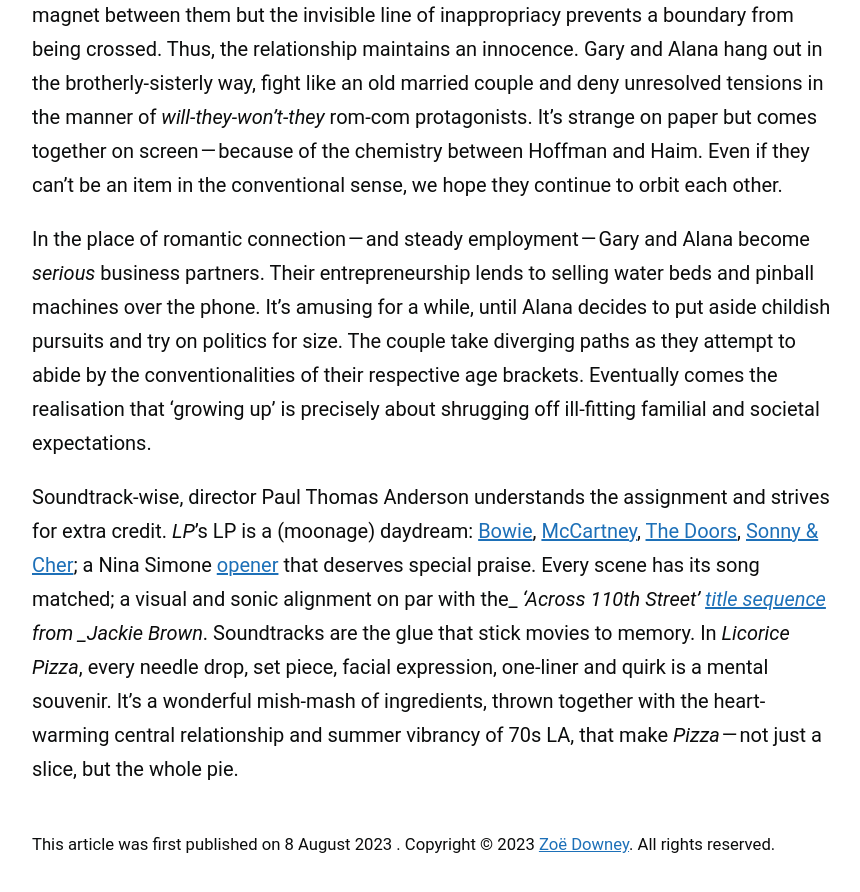
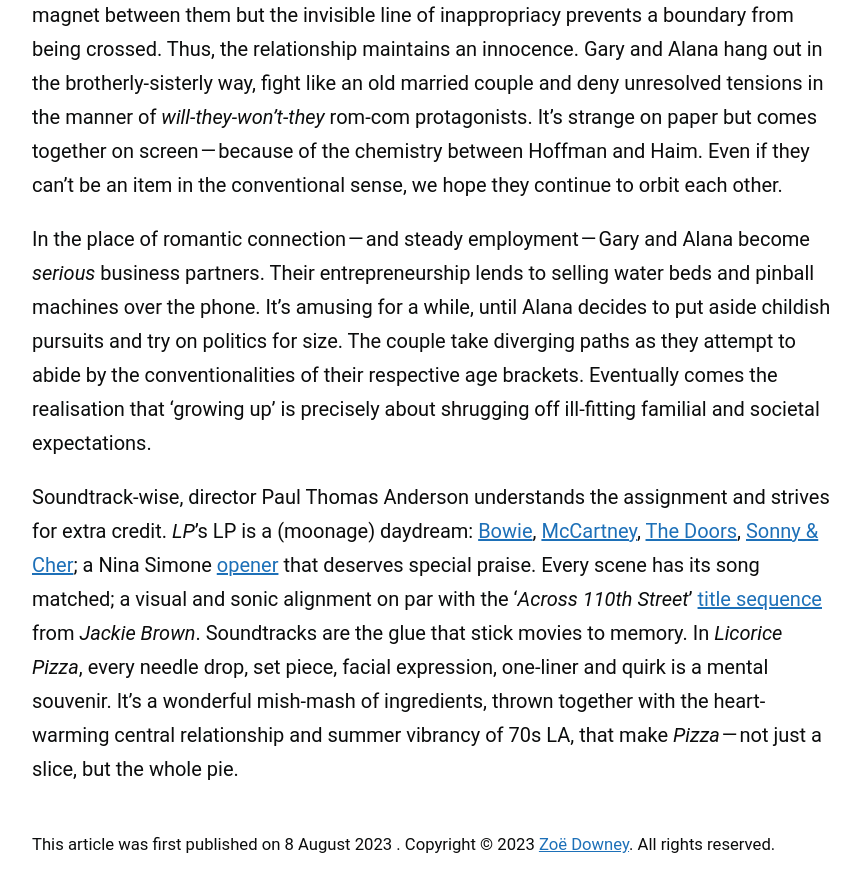
Before and after one commit to zoeurl/zoedowney.github.io, a Jekyll site: the page built from _posts/2023-08-08-licorice-pizza.md, in a window 1280 px wide and 900 px high, scrolled down 1650 px. Shown: the top 892 px of the window, without its empty margins (208-1068 px from the left). Built offline with Jekyll 4.4.1, drawn with Linux system fonts in a browser that asks for light colours.

Commit message:
Update 2023-08-08-licorice-pizza.md

```diff
--- a/_posts/2023-08-08-licorice-pizza.md
+++ b/_posts/2023-08-08-licorice-pizza.md
@@ -18,4 +18,4 @@
 
 In the place of romantic connection — and steady employment — Gary and Alana become _serious_ business partners. Their entrepreneurship lends to selling water beds and pinball machines over the phone. It’s amusing for a while, until Alana decides to put aside childish pursuits and try on politics for size. The couple take diverging paths as they attempt to abide by the conventionalities of their respective age brackets. Eventually comes the realisation that ‘growing up’ is precisely about shrugging off ill-fitting familial and societal expectations.
 
-Soundtrack-wise, director Paul Thomas Anderson understands the assignment and strives for extra credit. _LP_’s LP is a (moonage) daydream: [Bowie](https://www.youtube.com/watch?v=4ZKqbPZ6tug&ab_channel=DavidBowie-Topic), [McCartney](https://www.youtube.com/watch?v=dxHgEu_o0lo&ab_channel=PaulMcCartney-Topic), [The Doors](https://www.youtube.com/watch?v=6lnoM25D-js&ab_channel=TheDoors-Topic), [Sonny & Cher](https://www.youtube.com/watch?v=IBtTyfPcuog&ab_channel=Sonny%26Cher-Topic); a Nina Simone [opener](https://www.youtube.com/watch?v=-1eoGz0v1oA&ab_channel=NinaSimone-Topic) that deserves special praise. Every scene has its song matched; a visual and sonic alignment on par with the_ _‘Across 110th Street’ [title sequence](https://www.youtube.com/watch?v=9gs1_ndm3r4&ab_channel=DouglasGarner) from _Jackie Brown_. Soundtracks are the glue that stick movies to memory. In _Licorice Pizza_, every needle drop, set piece, facial expression, one-liner and quirk is a mental souvenir. It’s a wonderful mish-mash of ingredients, thrown together with the heart-warming central relationship and summer vibrancy of 70s LA, that make _Pizza_ — not just a slice, but the whole pie.
+Soundtrack-wise, director Paul Thomas Anderson understands the assignment and strives for extra credit. _LP_’s LP is a (moonage) daydream: [Bowie](https://www.youtube.com/watch?v=4ZKqbPZ6tug&ab_channel=DavidBowie-Topic), [McCartney](https://www.youtube.com/watch?v=dxHgEu_o0lo&ab_channel=PaulMcCartney-Topic), [The Doors](https://www.youtube.com/watch?v=6lnoM25D-js&ab_channel=TheDoors-Topic), [Sonny & Cher](https://www.youtube.com/watch?v=IBtTyfPcuog&ab_channel=Sonny%26Cher-Topic); a Nina Simone [opener](https://www.youtube.com/watch?v=-1eoGz0v1oA&ab_channel=NinaSimone-Topic) that deserves special praise. Every scene has its song matched; a visual and sonic alignment on par with the ‘_Across 110th Street_’ [title sequence](https://www.youtube.com/watch?v=9gs1_ndm3r4&ab_channel=DouglasGarner) from _Jackie Brown_. Soundtracks are the glue that stick movies to memory. In _Licorice Pizza_, every needle drop, set piece, facial expression, one-liner and quirk is a mental souvenir. It’s a wonderful mish-mash of ingredients, thrown together with the heart-warming central relationship and summer vibrancy of 70s LA, that make _Pizza_ — not just a slice, but the whole pie.
```
